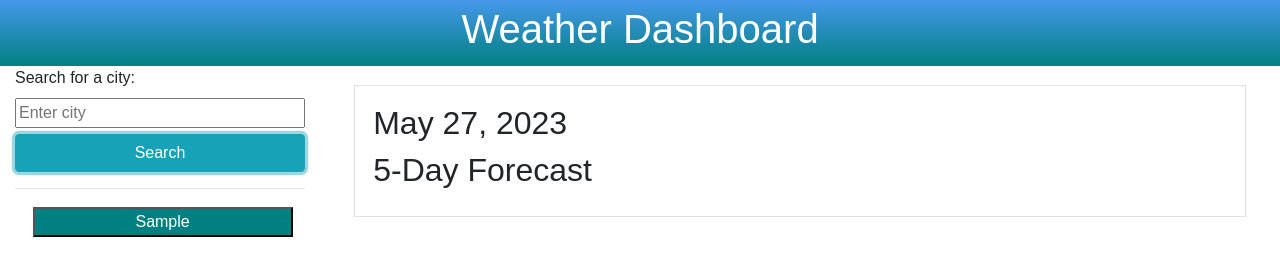
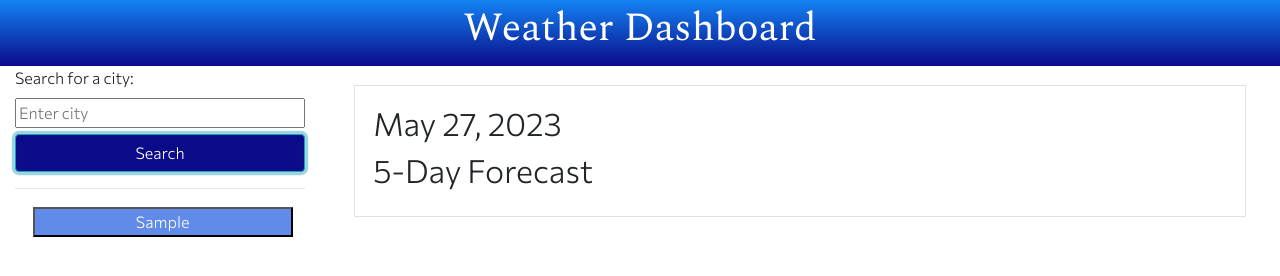
Before and after one commit to annemarywynter1986/WeatherDashboard, a plain HTML site: page index.html in a window 1280 px wide. Both pictures are taken after typing "Sample" into the empty fields and a click on the button "Search". Drawn offline with nearby package versions, Linux system fonts and the light colour scheme; no server answers.

Commit message:
css changes

```diff
--- a/assets/css/style.css
+++ b/assets/css/style.css
@@ -1,19 +1,27 @@
+@import url('https://fonts.googleapis.com/css2?family=Commissioner:wght@300&family=Spectral&display=swap');
+:root {
+    /* adding variable to consolidate repeatative code for some elements */
+    --defaultwhite: #ffffff;
+
+}
+
 body {
-    background: white;
-    font-family: Arial, Helvetica, sans-serif;
+    background: var(--defaultwhite);
+    font-family: 'Commissioner', sans-serif;
 }
 
 .header {
-    background:linear-gradient(rgb(70, 152, 235), teal);
-    color: white;
+    background:linear-gradient(rgb(19, 131, 244), rgb(11, 11, 137));
+    color: var(--defaultwhite);
     padding: 5px;
+    font-family:'Spectral', serif;
 }
 
 
 .border {
     margin: 2%;
     padding: 2%;
-    border-color: teal;
+    border-color: rgb(47, 5, 163);
 
 
 }
@@ -25,12 +33,13 @@ body {
 .btn {
     margin-top: 2%;
     width: 100%;
+    background-color:  rgb(11, 11, 137);
 
 }
 
 .history-btn {
     width: 100%;
     margin: 1%;
-    background: teal;
-    color: white
+    background: rgb(97, 139, 232);
+    color: var(--defaultwhite)
 }
--- a/index.html
+++ b/index.html
@@ -5,11 +5,12 @@
   <meta charset="UTF-8">
   <meta http-equiv="X-UA-Compatible" content="IE=edge">
   <meta name="viewport" content="width=device-width, initial-scale=1.0">
-  <title>Weather Dashboard</title>
+  <title>Weather Dashboard application</title>
   <link rel="stylesheet" href="https://stackpath.bootstrapcdn.com/bootstrap/4.3.1/css/bootstrap.min.css" />
   <link rel="preconnect" href="https://fonts.googleapis.com">
   <link rel="preconnect" href="https://fonts.gstatic.com" crossorigin>
-  <link href="https://fonts.googleapis.com/css2?family=Noto+Sans+Mono:wght@600&display=swap" rel="stylesheet">
+  <link rel="stylesheet" href="https://use.fontawesome.com/releases/v5.8.1/css/all.css"
+    integrity="sha384-50oBUHEmvpQ+1lW4y57PTFmhCaXp0ML5d60M1M7uH2+nqUivzIebhndOJK28anvf" crossorigin="anonymous" />
   <link rel="stylesheet" type="text/css" href="./assets/css/style.css" />
 </head>
 
```
